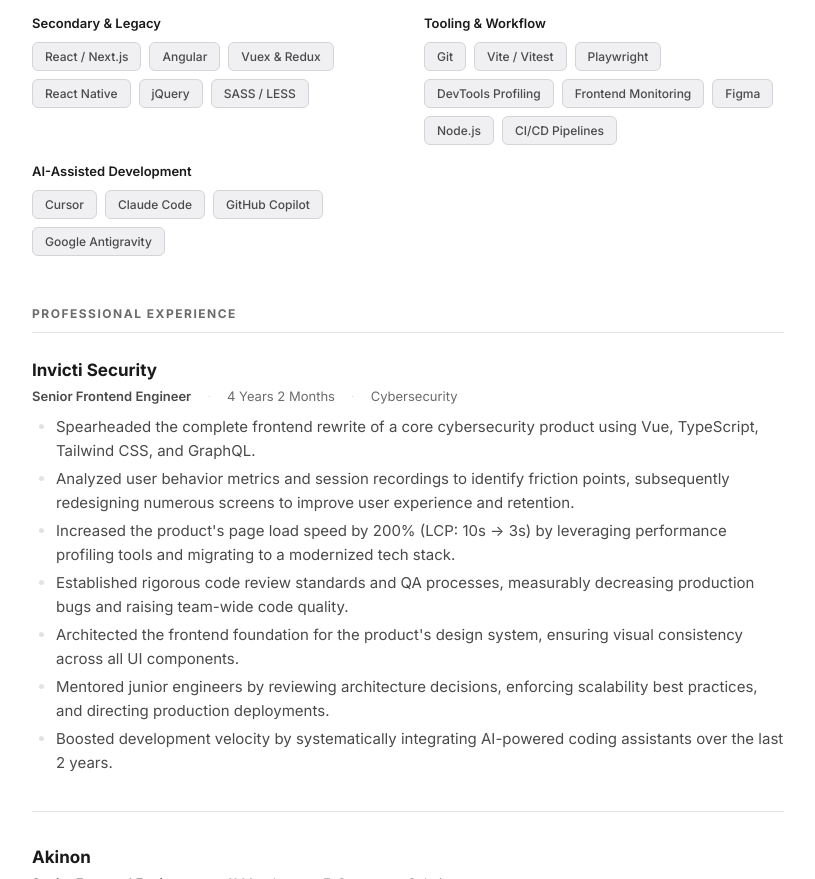
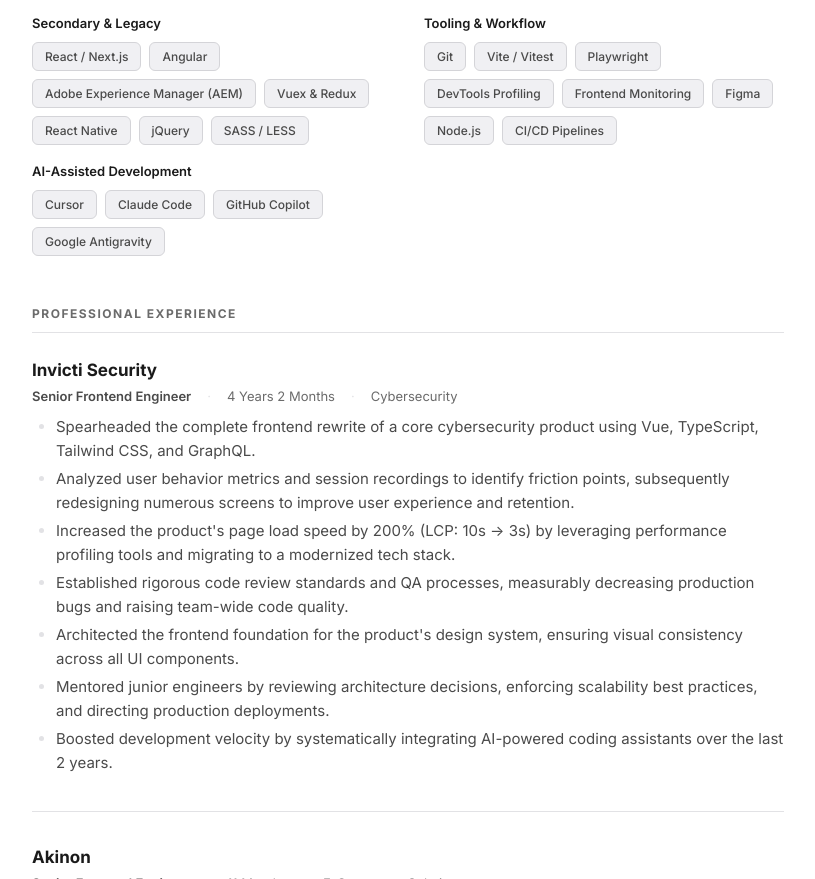
Before and after one commit to keremozben/keremozben.com, a plain HTML site: page index.html in a window 1280 px wide. Shown: the part 1006-1885 px from the top of the page, without its empty margins (232-1047 px from the left). Drawn offline with Linux system fonts and the light colour scheme.

Commit message:
skills added

```diff
--- a/index.html
+++ b/index.html
@@ -126,6 +126,7 @@
             <div class="skills-tags">
               <span class="skill-tag">React / Next.js</span>
               <span class="skill-tag">Angular</span>
+              <span class="skill-tag">Adobe Experience Manager (AEM)</span>
               <span class="skill-tag">Vuex & Redux</span>
               <span class="skill-tag">React Native</span>
               <span class="skill-tag">jQuery</span>
```
Also changed, not shown: tr/index.html (+1 -0 lines).
